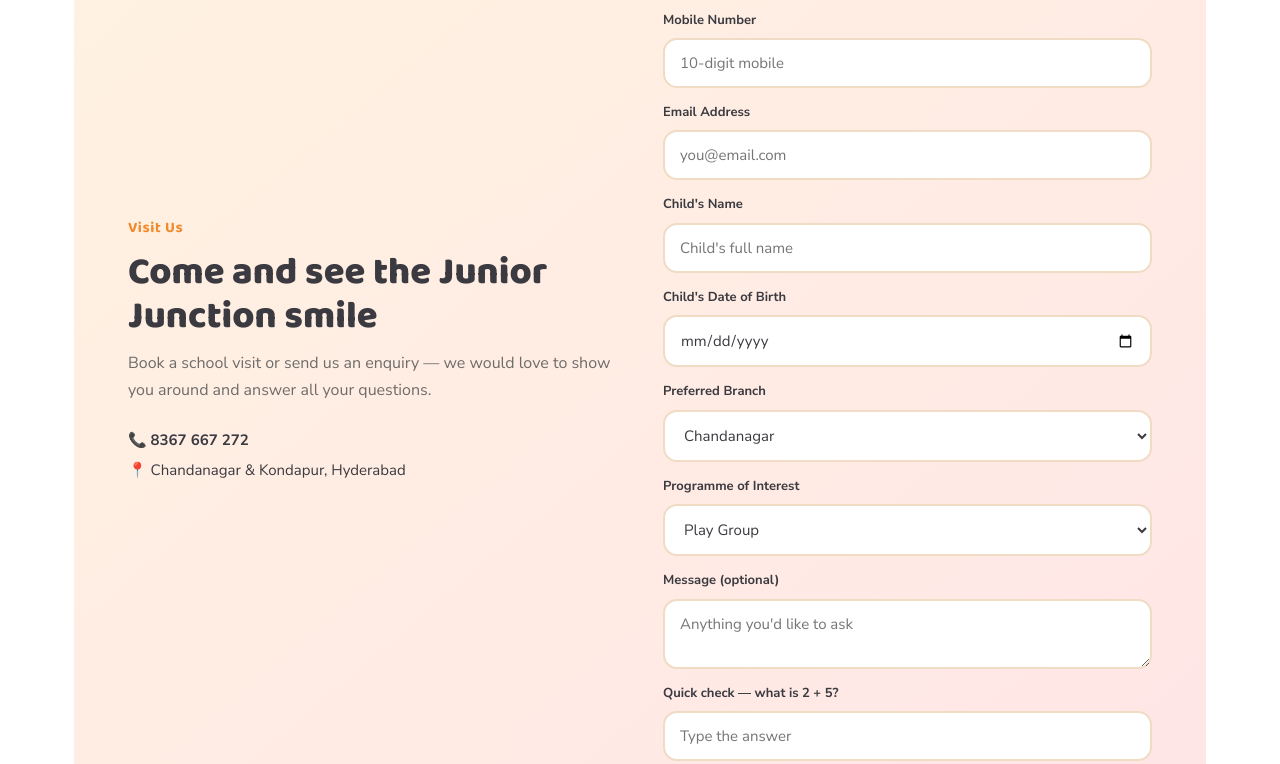
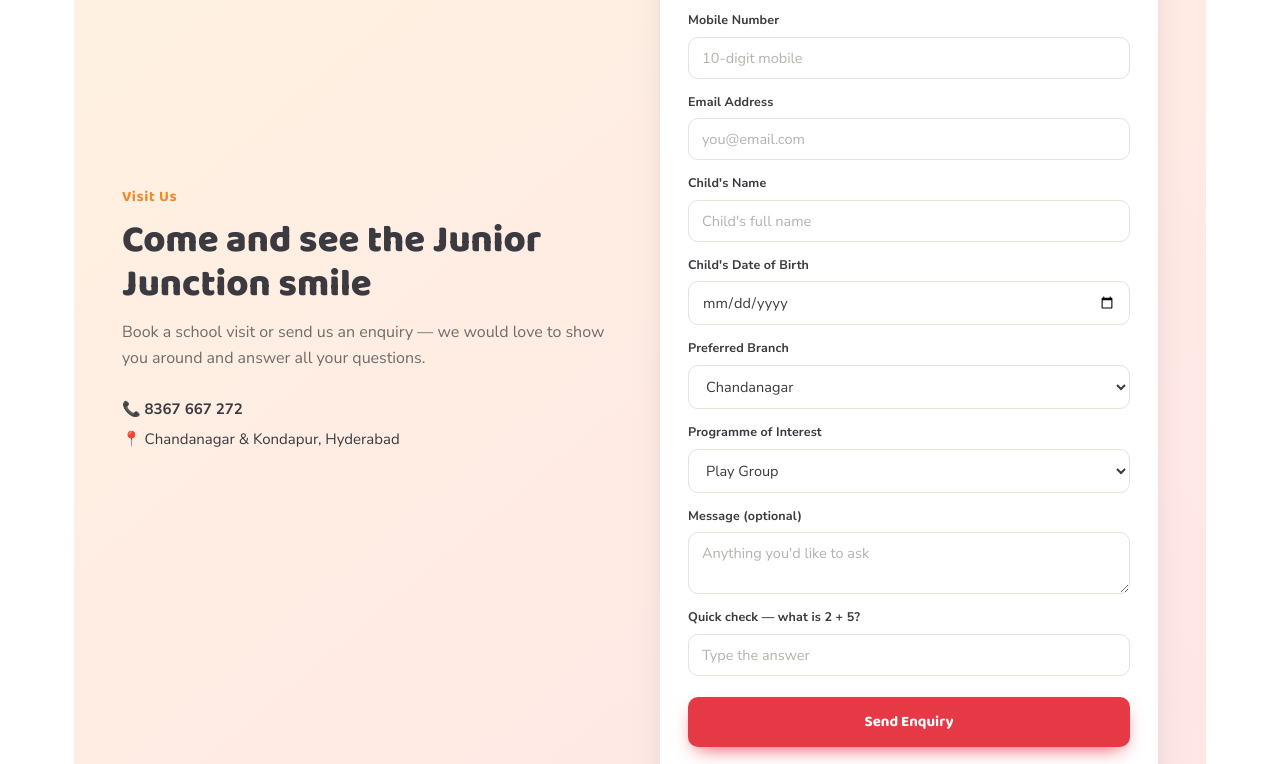
Before and after one commit to BrowniePointHyd/schoolweb, a plain HTML site: page index.html in a window 1280 px wide. Shown: the part 4605-5369 px from the top of the page. Drawn offline with Linux system fonts and the light colour scheme.

Commit message:
index.html

```diff
--- a/index.html
+++ b/index.html
@@ -209,19 +209,24 @@
   /* ---------- inquiry / CTA ---------- */
   .inquiry{background:#fff;}
   .inq-box{background:linear-gradient(140deg,#fff3e0,#ffe5e7);
-    border-radius:34px;padding:54px;display:grid;
-    grid-template-columns:1fr 1fr;gap:46px;align-items:center;}
+    border-radius:34px;padding:48px;display:grid;
+    grid-template-columns:1fr 1fr;gap:40px;align-items:center;}
   .inq-box h2{font-size:clamp(26px,3.4vw,38px);color:var(--charcoal);}
   .inq-box p{color:var(--ink-soft);margin:12px 0 0;}
-  form{display:flex;flex-direction:column;gap:14px;}
-  form label{font-weight:700;font-size:13px;color:var(--charcoal);
-    margin-bottom:-7px;}
+  .form-card{background:#fff;border-radius:20px;padding:28px;
+    box-shadow:0 18px 40px -22px rgba(58,58,64,.35);}
+  form{display:flex;flex-direction:column;gap:13px;}
+  form label{font-weight:700;font-size:12.5px;color:var(--charcoal);
+    margin-bottom:-7px;letter-spacing:.01em;}
   form input,form select,form textarea{font-family:var(--body);
-    border:2px solid #f0dcc4;border-radius:14px;padding:13px 15px;
-    font-size:15px;background:#fff;color:var(--ink);}
+    border:1.5px solid #e7e2da;border-radius:10px;padding:10px 13px;
+    font-size:14.5px;background:#fff;color:var(--ink);
+    transition:border-color .15s, box-shadow .15s;}
   form input:focus,form select:focus,form textarea:focus{
-    outline:none;border-color:var(--orange);}
-  form .btn{margin-top:6px;}
+    outline:none;border-color:var(--orange);
+    box-shadow:0 0 0 3px rgba(240,138,43,.14);}
+  form input::placeholder,form textarea::placeholder{color:#b6b2ab;}
+  form .btn{margin-top:8px;border-radius:10px;}
   .form-note{font-size:12px;color:var(--ink-soft);}
 
   /* ---------- footer ---------- */
@@ -557,6 +562,7 @@
           <div>📍 Chandanagar &amp; Kondapur, Hyderabad</div>
         </div>
       </div>
+      <div class="form-card">
       <form id="inqForm" onsubmit="return submitInquiry(event)">
         <label for="rel">I am filling this form as</label>
         <select id="rel">
@@ -598,6 +604,7 @@
         <button type="submit" class="btn btn-primary" id="inqBtn">Send Enquiry</button>
         <p class="form-note" id="inqNote">We'll get back to you within one working day.</p>
       </form>
+      </div>
     </div>
   </div>
 </section>
```
